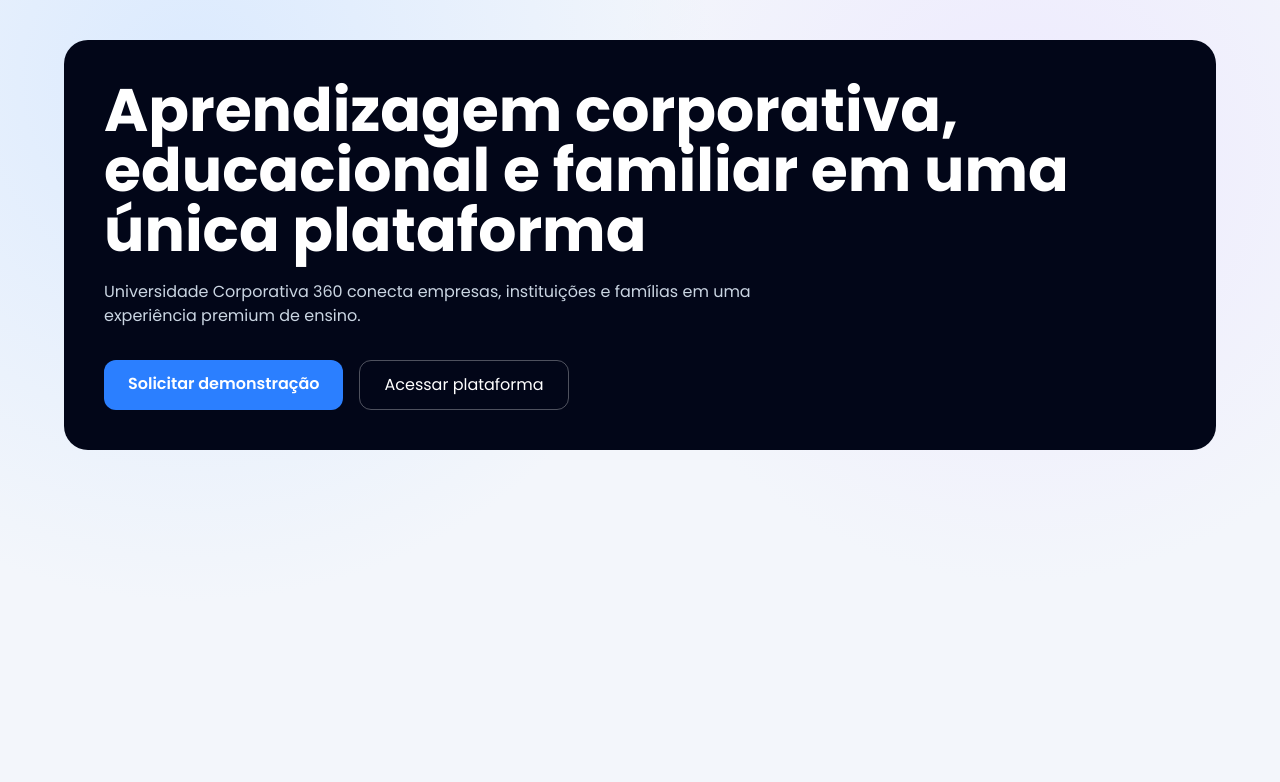
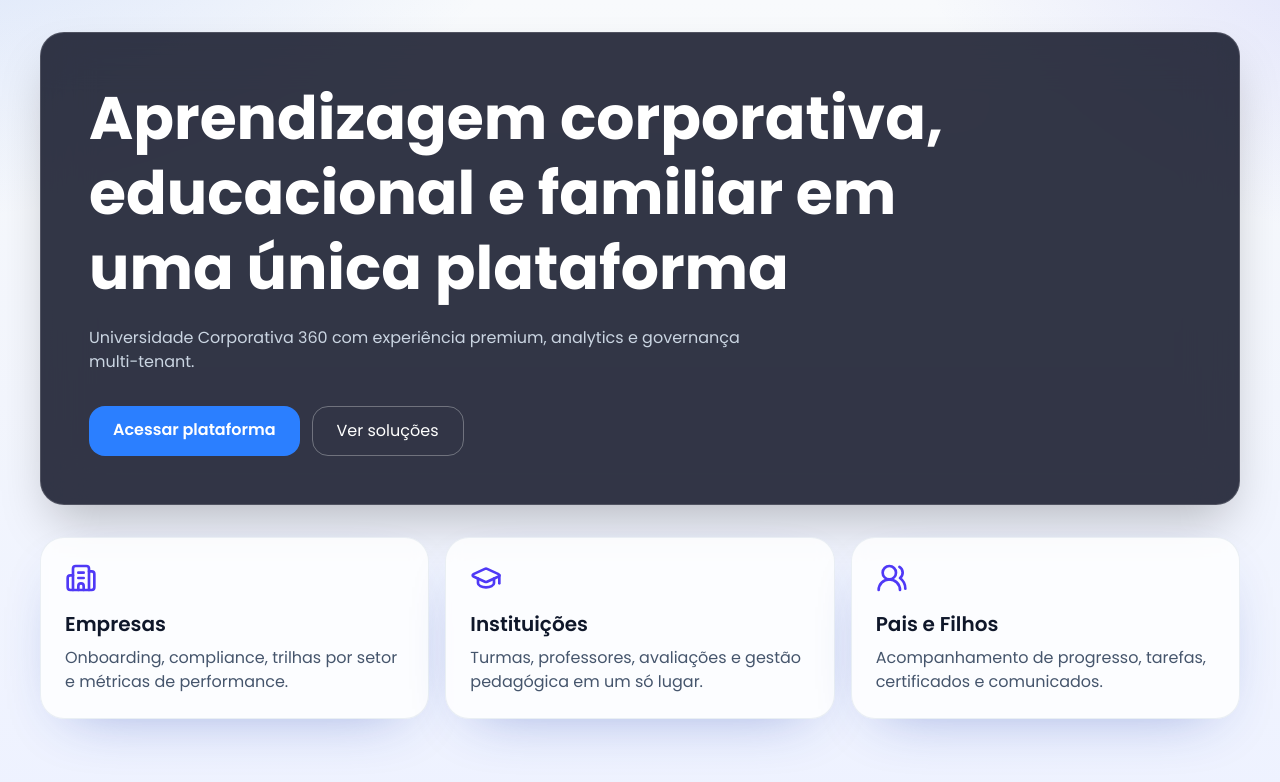
Before and after one commit to criffel/univermais, a Next.js app: page / in a window 1280 px wide. Shown: the top 782 px of the page. Built offline with nearby package versions, Linux system fonts and the light colour scheme.

Commit message:
feat: premium ui ux redesign for landing login and dashboard

```diff
--- a/src/app/(app)/dashboard/page.tsx
+++ b/src/app/(app)/dashboard/page.tsx
@@ -3,18 +3,60 @@ import { roleDashboardTitle } from "@/lib/roles";
 import { signOutAction } from "@/lib/actions";
 import Link from "next/link";
 
-export default async function Dashboard(){
-  const supabase=await createClient();
-  const {data:u}=await supabase.auth.getUser();
-  if(!u.user) return <main className="p-6">Sessão expirada</main>;
-  const {data:profile}=await supabase.from("users_profiles").select("role_key,organization_id,full_name").eq("id",u.user.id).single();
-  const orgId=profile?.organization_id;
-  const [enrollments,certificates,announcements,courses]=await Promise.all([
-    supabase.from("enrollments").select("id",{count:"exact",head:true}).eq("organization_id",orgId),
-    supabase.from("certificates").select("id",{count:"exact",head:true}).eq("organization_id",orgId),
-    supabase.from("announcements").select("id",{count:"exact",head:true}).eq("organization_id",orgId),
-    supabase.from("courses").select("id",{count:"exact",head:true}).eq("organization_id",orgId),
+export default async function Dashboard() {
+  const supabase = await createClient();
+  const { data: u } = await supabase.auth.getUser();
+  if (!u.user) return <main className="p-6">Sessão expirada</main>;
+
+  const { data: profile } = await supabase.from("users_profiles").select("role_key,organization_id,full_name").eq("id", u.user.id).single();
+  const orgId = profile?.organization_id;
+
+  const [enrollments, certificates, announcements, courses] = await Promise.all([
+    supabase.from("enrollments").select("id", { count: "exact", head: true }).eq("organization_id", orgId),
+    supabase.from("certificates").select("id", { count: "exact", head: true }).eq("organization_id", orgId),
+    supabase.from("announcements").select("id", { count: "exact", head: true }).eq("organization_id", orgId),
+    supabase.from("courses").select("id", { count: "exact", head: true }).eq("organization_id", orgId),
   ]);
-  const cards=[["Matrículas",enrollments.count??0],["Certificados",certificates.count??0],["Comunicados",announcements.count??0],["Cursos",courses.count??0]];
-  return <main className="p-6"><div className="mb-6 flex items-center justify-between"><div><h1 className="text-3xl font-bold">{roleDashboardTitle[profile?.role_key||"student"]}</h1><p className="text-slate-500">{profile?.full_name}</p></div><form action={signOutAction}><button className="rounded-xl border px-4 py-2">Sair</button></form></div><nav className="mb-6 flex flex-wrap gap-3 text-sm"><Link href="/dashboard/users" className="rounded-xl border px-3 py-2">Usuários</Link><Link href="/dashboard/courses" className="rounded-xl border px-3 py-2">Cursos</Link><Link href="/dashboard/paths" className="rounded-xl border px-3 py-2">Trilhas</Link><Link href="/dashboard/assessments" className="rounded-xl border px-3 py-2">Avaliações</Link><Link href="/dashboard/announcements" className="rounded-xl border px-3 py-2">Comunicados</Link></nav><div className="grid gap-4 md:grid-cols-4">{cards.map(([k,v])=><div key={String(k)} className="card p-4"><p className="text-sm text-slate-500">{k}</p><p className="text-2xl font-bold">{String(v)}</p></div>)}</div></main>;
+
+  const cards = [
+    ["Matrículas", enrollments.count ?? 0],
+    ["Certificados", certificates.count ?? 0],
+    ["Comunicados", announcements.count ?? 0],
+    ["Cursos", courses.count ?? 0],
+  ];
+
+  return (
+    <main className="p-6 md:p-8">
+      <div className="card mb-6 p-6">
+        <div className="flex flex-wrap items-center justify-between gap-4">
+          <div>
+            <h1 className="text-3xl font-bold">{roleDashboardTitle[profile?.role_key || "student"]}</h1>
+            <p className="text-slate-500">{profile?.full_name}</p>
+          </div>
+          <form action={signOutAction}><button className="rounded-2xl border px-4 py-2">Sair</button></form>
+        </div>
+      </div>
+
+      <nav className="mb-6 flex flex-wrap gap-2 text-sm">
+        {[
+          ["/dashboard/users", "Usuários"],
+          ["/dashboard/courses", "Cursos"],
+          ["/dashboard/paths", "Trilhas"],
+          ["/dashboard/assessments", "Avaliações"],
+          ["/dashboard/announcements", "Comunicados"],
+        ].map(([href, label]) => (
+          <Link key={href} href={href} className="rounded-2xl border border-slate-300 bg-white px-4 py-2 transition hover:border-indigo-400 hover:text-indigo-700">{label}</Link>
+        ))}
+      </nav>
+
+      <section className="grid gap-4 md:grid-cols-4">
+        {cards.map(([k, v]) => (
+          <article key={String(k)} className="card p-5">
+            <p className="text-sm text-slate-500">{k}</p>
+            <p className="mt-2 text-3xl font-bold">{String(v)}</p>
+          </article>
+        ))}
+      </section>
+    </main>
+  );
 }
--- a/src/app/(public)/login/page.tsx
+++ b/src/app/(public)/login/page.tsx
@@ -7,13 +7,14 @@ export default async function LoginPage({ searchParams }: { searchParams: Promis
 
   return (
     <main className="grid min-h-screen place-items-center p-6">
-      <form action={signInAction} className="card w-full max-w-md space-y-4 p-6">
-        <h1 className="text-2xl font-semibold">Entrar</h1>
-        {hasError ? <p className="rounded-lg border border-red-200 bg-red-50 px-3 py-2 text-sm text-red-700">{msg}</p> : null}
-        <input name="email" type="email" placeholder="E-mail" className="w-full rounded-xl border p-3" required />
-        <input name="password" type="password" placeholder="Senha" className="w-full rounded-xl border p-3" required />
-        <button className="w-full rounded-xl bg-slate-900 p-3 text-white">Acessar</button>
-        <a href="/recuperar-senha" className="text-sm text-blue-600">Recuperar senha</a>
+      <form action={signInAction} className="card w-full max-w-md space-y-4 p-7">
+        <h1 className="text-3xl font-bold">Entrar</h1>
+        <p className="text-sm text-slate-500">Acesse sua conta UC360</p>
+        {hasError ? <p className="rounded-xl border border-red-200 bg-red-50 px-3 py-2 text-sm text-red-700">{msg}</p> : null}
+        <input name="email" type="email" placeholder="E-mail" className="w-full rounded-2xl border border-slate-300 bg-white px-4 py-3" required />
+        <input name="password" type="password" placeholder="Senha" className="w-full rounded-2xl border border-slate-300 bg-white px-4 py-3" required />
+        <button className="w-full rounded-2xl bg-slate-950 p-3 font-semibold text-white transition hover:bg-slate-800">Acessar</button>
+        <a href="/recuperar-senha" className="text-sm text-indigo-600">Recuperar senha</a>
       </form>
     </main>
   );
--- a/src/app/(public)/page.tsx
+++ b/src/app/(public)/page.tsx
@@ -1,4 +1,38 @@
 "use client";
+
 import { motion } from "framer-motion";
+import { GraduationCap, Building2, UsersRound } from "lucide-react";
 import Link from "next/link";
-export default function Home() { return <main className="min-h-screen px-6 py-10 md:px-12"><section className="mx-auto max-w-6xl rounded-3xl bg-slate-950 p-10 text-white"><motion.h1 initial={{ opacity: 0, y: 12 }} animate={{ opacity: 1, y: 0 }} className="text-4xl font-bold md:text-6xl">Aprendizagem corporativa, educacional e familiar em uma única plataforma</motion.h1><p className="mt-5 max-w-2xl text-slate-300">Universidade Corporativa 360 conecta empresas, instituições e famílias em uma experiência premium de ensino.</p><div className="mt-8 flex gap-4"><Link href="#contato" className="rounded-xl bg-blue-500 px-6 py-3 font-semibold">Solicitar demonstração</Link><Link href="/login" className="rounded-xl border border-white/30 px-6 py-3">Acessar plataforma</Link></div></section></main>; }
+
+const audiences = [
+  { title: "Empresas", text: "Onboarding, compliance, trilhas por setor e métricas de performance.", icon: Building2 },
+  { title: "Instituições", text: "Turmas, professores, avaliações e gestão pedagógica em um só lugar.", icon: GraduationCap },
+  { title: "Pais e Filhos", text: "Acompanhamento de progresso, tarefas, certificados e comunicados.", icon: UsersRound },
+];
+
+export default function Home() {
+  return (
+    <main className="min-h-screen px-5 py-8 md:px-10">
+      <section className="mx-auto max-w-7xl glass-dark p-8 text-white md:p-12">
+        <motion.h1 initial={{ opacity: 0, y: 14 }} animate={{ opacity: 1, y: 0 }} className="max-w-4xl text-4xl font-bold leading-tight md:text-6xl">
+          Aprendizagem corporativa, educacional e familiar em uma única plataforma
+        </motion.h1>
+        <p className="mt-5 max-w-2xl text-slate-300">Universidade Corporativa 360 com experiência premium, analytics e governança multi-tenant.</p>
+        <div className="mt-8 flex flex-wrap gap-3">
+          <Link href="/login" className="rounded-2xl bg-blue-500 px-6 py-3 font-semibold transition hover:bg-blue-400">Acessar plataforma</Link>
+          <Link href="#audiencias" className="rounded-2xl border border-white/30 px-6 py-3 transition hover:bg-white/10">Ver soluções</Link>
+        </div>
+      </section>
+
+      <section id="audiencias" className="mx-auto mt-8 grid max-w-7xl gap-4 md:grid-cols-3">
+        {audiences.map((a, i) => (
+          <motion.article key={a.title} initial={{ opacity: 0, y: 14 }} whileInView={{ opacity: 1, y: 0 }} transition={{ delay: i * 0.08 }} className="card p-6">
+            <a.icon className="mb-4 h-8 w-8 text-indigo-600" />
+            <h3 className="text-xl font-semibold">{a.title}</h3>
+            <p className="mt-2 text-slate-600">{a.text}</p>
+          </motion.article>
+        ))}
+      </section>
+    </main>
+  );
+}
--- a/src/app/globals.css
+++ b/src/app/globals.css
@@ -1,4 +1,22 @@
 @import "tailwindcss";
-:root { --bg: #f3f6fb; --fg: #0f172a; }
-body { background: radial-gradient(circle at 15% 10%, #dbeafe, transparent 40%), radial-gradient(circle at 80% 20%, #ede9fe, transparent 35%), var(--bg); color: var(--fg); }
-.card { @apply rounded-2xl border border-slate-200/70 bg-white/80 shadow-sm backdrop-blur; }
+
+:root {
+  --bg: #eef2ff;
+  --fg: #0f172a;
+}
+
+body {
+  color: var(--fg);
+  background:
+    radial-gradient(70rem 40rem at -10% -20%, rgba(37, 99, 235, 0.18), transparent 60%),
+    radial-gradient(65rem 35rem at 120% -10%, rgba(99, 102, 241, 0.22), transparent 60%),
+    linear-gradient(180deg, #f8fafc 0%, #eef2ff 100%);
+}
+
+.card {
+  @apply rounded-3xl border border-slate-200/70 bg-white/80 shadow-[0_20px_60px_-30px_rgba(30,64,175,.45)] backdrop-blur;
+}
+
+.glass-dark {
+  @apply rounded-3xl border border-white/15 bg-slate-950/80 shadow-2xl backdrop-blur-xl;
+}
```
